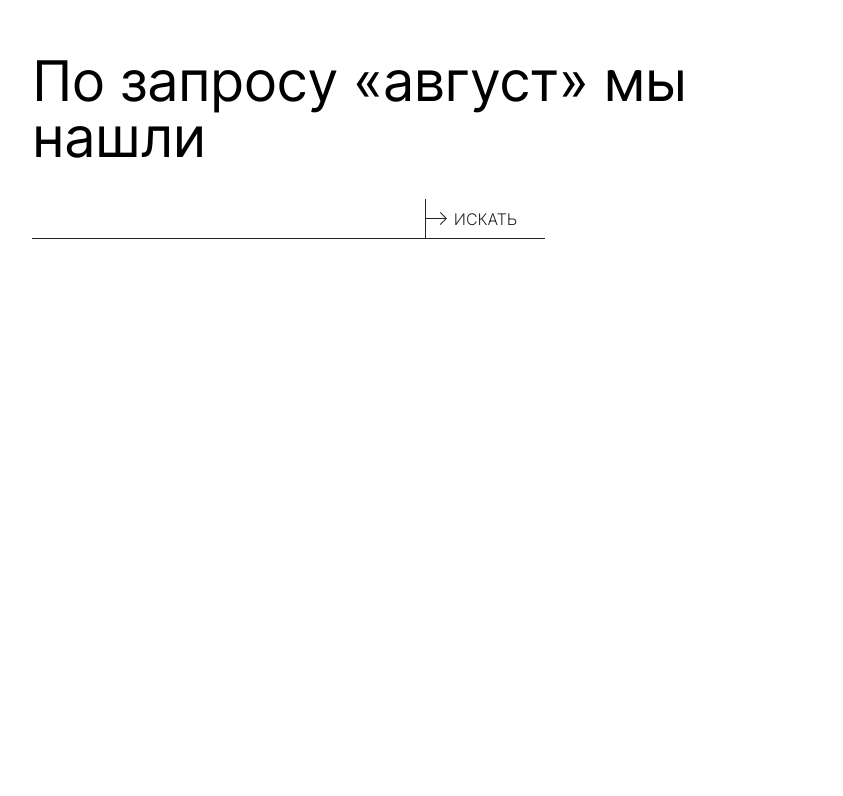
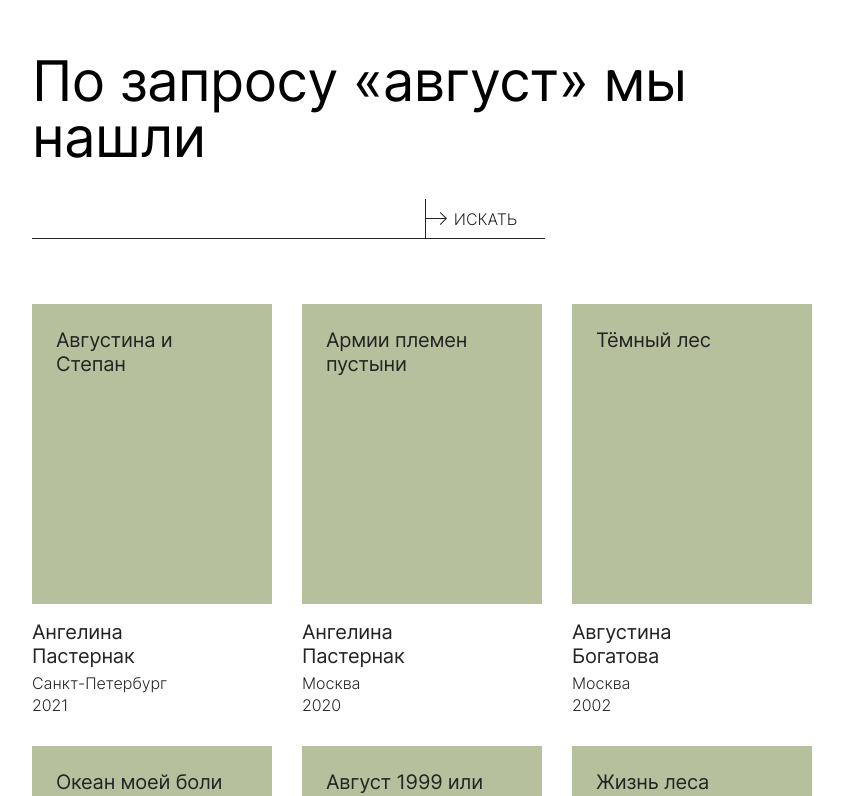
Before and after one commit to andpigge/lubimovka-task, a React (Create React App) app: page / in a window 1280 px wide. Shown: the part 137-933 px from the top of the page, without its empty margins (88-931 px from the left). Before the commit the page ends 800 px from the top, so only its background shows below. Built offline with nearby package versions, Linux system fonts and the light colour scheme.

Commit message:
feat/Сверстал компонент PieceCard

```diff
--- a/src/components/piece-card-list/piece-card/PieceCard.js
+++ b/src/components/piece-card-list/piece-card/PieceCard.js
@@ -13,8 +13,22 @@ function PieceCard({ piece }) {
   return (
     <div className='card-piece'>
       <h2 className='card-piece__title'>
-
+        { title }
       </h2>
+      <ul className='card-piece__author-list'>
+        <li className='card-piece__firstName'>
+          { author_firstName }
+        </li>
+        <li className='card-piece__lastName'>
+          { author_lastName }
+        </li>
+        <li className='card-piece__city'>
+          { city }
+        </li>
+        <li className='card-piece__year'>
+          { year }
+        </li>
+      </ul>
     </div>
   );
 }
--- a/src/components/piece-card-list/piece-card/pieceCard.css
+++ b/src/components/piece-card-list/piece-card/pieceCard.css
@@ -0,0 +1,62 @@
+.card-piece {
+
+}
+
+.card-piece__title {
+  min-height: 300px;
+  padding: 24px 31px 24px 24px;
+  box-sizing: border-box;
+
+  margin: 0;
+  margin-bottom: 16px;
+  background-color: #B7C09D;
+
+  font-family: 'Inter';
+  font-weight: 400;
+  color: #242424;
+  font-size: 20px;
+  line-height: 24px;
+  letter-spacing: -0.01em;
+}
+
+.card-piece__author-list {
+  list-style: none;
+  margin: 0;
+  padding: 0;
+}
+
+.card-piece__firstName {
+  font-family: 'Inter';
+  font-weight: 400;
+  color: #242424;
+  font-size: 20px;
+  line-height: 24px;
+  letter-spacing: -0.01em;
+}
+
+.card-piece__lastName {
+  font-family: 'Inter';
+  font-weight: 400;
+  color: #242424;
+  font-size: 20px;
+  line-height: 24px;
+  letter-spacing: -0.01em;
+
+  margin-bottom: 4px;
+}
+
+.card-piece__city {
+  font-family: 'Inter';
+  font-weight: 300;
+  color: #242424;
+  font-size: 16px;
+  line-height: 22px;
+}
+
+.card-piece__year {
+  font-family: 'Inter';
+  font-weight: 300;
+  color: #242424;
+  font-size: 16px;
+  line-height: 22px;
+}
--- a/src/components/piece-card-list/pieceCardList.css
+++ b/src/components/piece-card-list/pieceCardList.css
@@ -1,10 +1,17 @@
 .piece {
-  max-width: 780px;
+  max-width: 880px;
   width: 100%;
+  padding: 0 20px;
 }
 
 .piece__list {
+  display: grid;
+  grid-template-columns: repeat(3, 1fr);
+  column-gap: 30px;
+  row-gap: 30px;
   margin: 0;
+  margin-left: 100px;
+
   padding: 0;
   list-style: none;
 }
```
